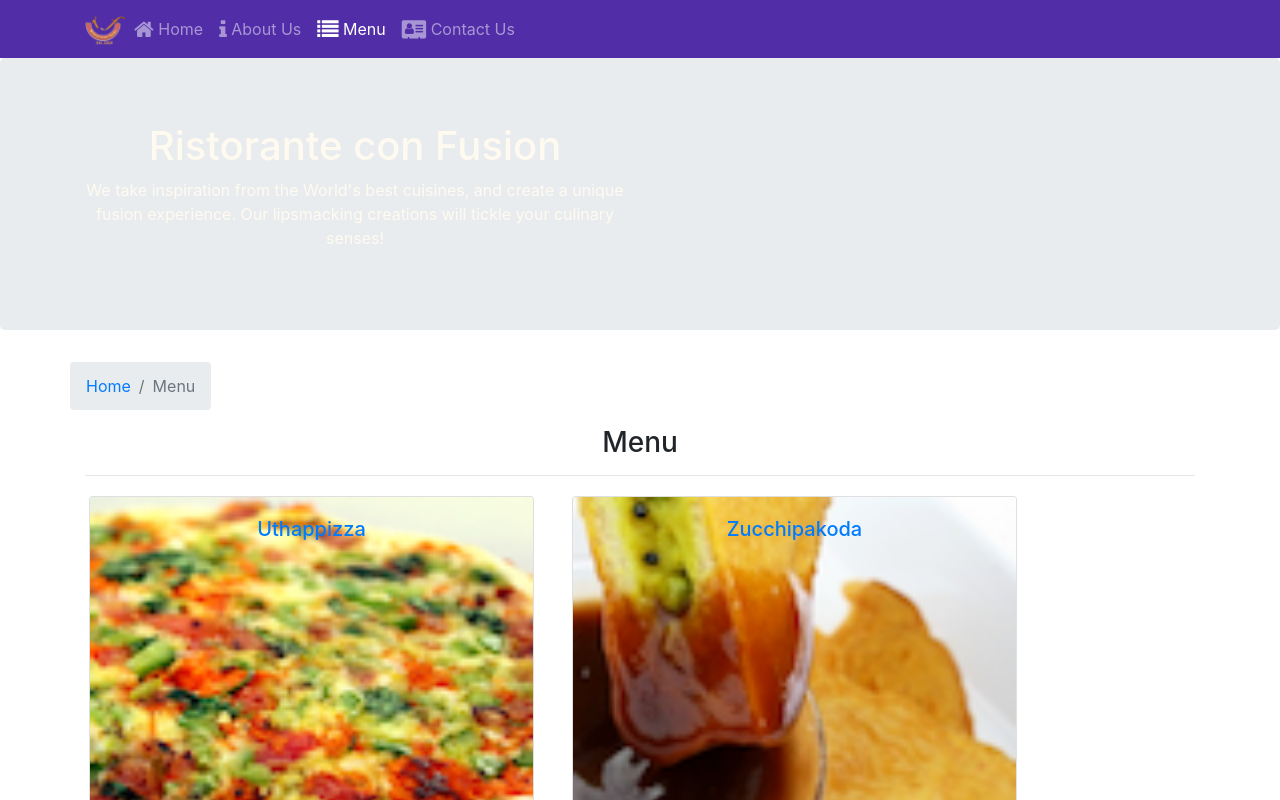
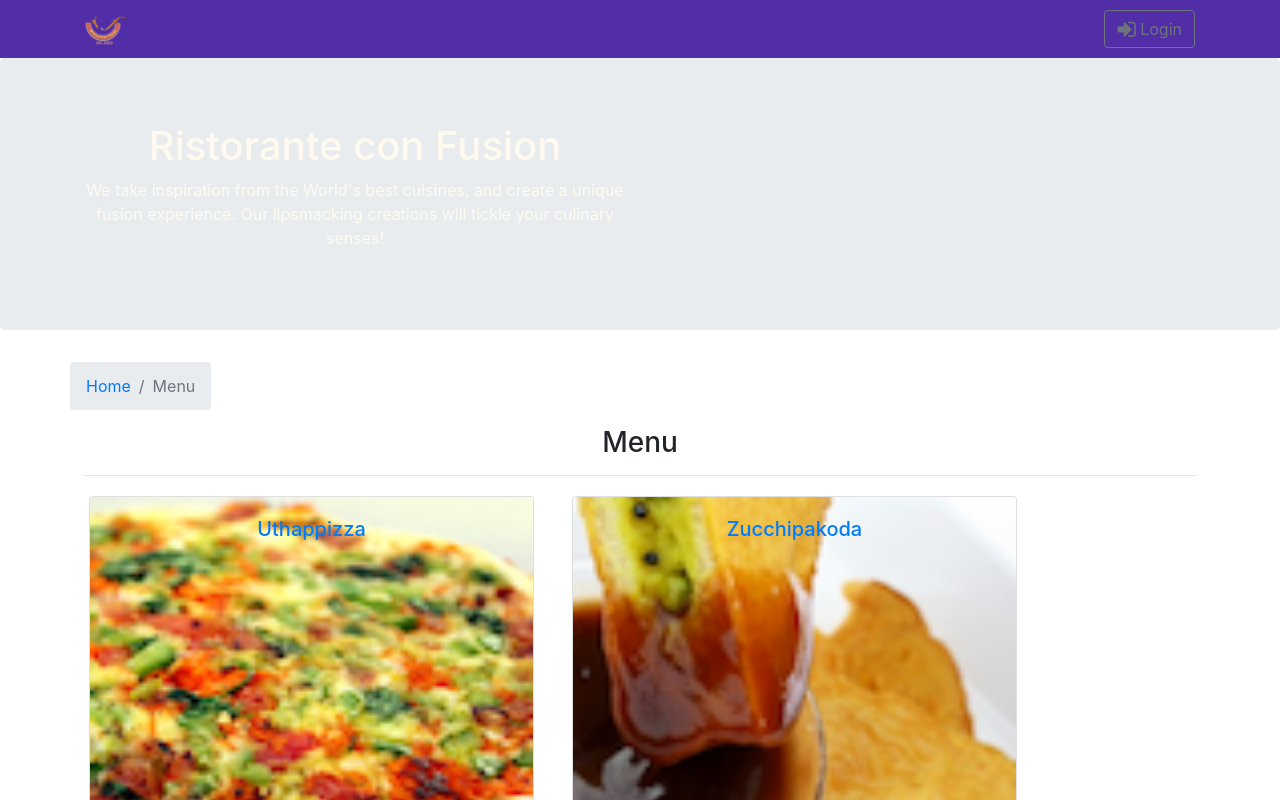
Before and after one commit to bfheythem/react-coursera-training, a React (Create React App) app: page /menu in a window 1280 px wide. Shown: the top 800 px of the page. Built offline with nearby package versions, Linux system fonts and the light colour scheme.

Commit message:
Uncontrolled Form

```diff
--- a/src/components/HeaderComponent.js
+++ b/src/components/HeaderComponent.js
@@ -1,5 +1,7 @@
 import React, { Component } from 'react';
-import { Nav, Navbar, NavbarBrand, NavbarToggler, Collapse, NavItem, Jumbotron } from 'reactstrap';
+import { Nav, Navbar, NavbarBrand, NavbarToggler, Collapse, NavItem, Jumbotron ,
+    Button, Modal, ModalHeader, ModalBody,
+    Form, FormGroup, Input, Label } from 'reactstrap';
 import { NavLink } from 'react-router-dom';
 class Header extends Component {
 
@@ -8,36 +10,69 @@
 
         this.toggleNav = this.toggleNav.bind(this);
         this.state = {
-          isNavOpen: false
+            isNavOpen: false,
+            isModalOpen: false
         };
+        this.toggleModal = this.toggleModal.bind(this);
+        this.handleLogin = this.handleLogin.bind(this);
+
       }
 
+      toggleModal() {
+        this.setState({
+          isModalOpen: !this.state.isModalOpen
+        });
+      }
       toggleNav() {
         this.setState({
           isNavOpen: !this.state.isNavOpen
         });
       }
+      handleLogin(event) {
+        this.toggleModal();
+        alert("Username: " + this.username.value + " Password: " + this.password.value
+            + " Remember: " + this.remember.checked);
+        event.preventDefault();
+
+    }
   render() {
     return(
       <div>
+          <Modal isOpen={this.state.isModalOpen} toggle={this.toggleModal}>
+                    <ModalHeader toggle={this.toggleModal}>Login</ModalHeader>
+                    <ModalBody>
+                    <Form onSubmit={this.handleLogin}>
+                            <FormGroup>
+                                <Label htmlFor="username">Username</Label>
+                                <Input type="text" id="username" name="username"
+                                    innerRef={(input) => this.username = input} />
+                            </FormGroup>
+                            <FormGroup>
+                                <Label htmlFor="password">Password</Label>
+                                <Input type="password" id="password" name="password"
+                                    innerRef={(input) => this.password = input}  />
+                            </FormGroup>
+                            <FormGroup check>
+                                <Label check>
+                                    <Input type="checkbox" name="remember"
+                                    innerRef={(input) => this.remember = input}  />
+                                    Remember me
+                                </Label>
+                            </FormGroup>
+                            <Button type="submit" value="submit" color="primary">Login</Button>
+                        </Form>
+                    </ModalBody>
+                </Modal>
                 <Navbar dark expand="md">
                     <div className="container">
                         <NavbarToggler onClick={this.toggleNav} />
                         <NavbarBrand className="mr-auto" href="/"><img src='assets/images/logo.png' height="30" width="41" alt='Ristorante Con Fusion' /></NavbarBrand>
                         <Collapse isOpen={this.state.isNavOpen} navbar>
-                            <Nav navbar>
-                            <NavItem>
-                                <NavLink className="nav-link"  to='/home'><span className="fa fa-home fa-lg"></span> Home</NavLink>
-                            </NavItem>
-                            <NavItem>
-                                <NavLink className="nav-link" to='/aboutus'><span className="fa fa-info fa-lg"></span> About Us</NavLink>
-                            </NavItem>
-                            <NavItem>
-                                <NavLink className="nav-link"  to='/menu'><span className="fa fa-list fa-lg"></span> Menu</NavLink>
-                            </NavItem>
-                            <NavItem>
-                                <NavLink className="nav-link" to='/contactus'><span className="fa fa-address-card fa-lg"></span> Contact Us</NavLink>
-                            </NavItem>
+
+                        <Nav className="ml-auto" navbar>
+                                <NavItem>
+                                    <Button outline onClick={this.toggleModal}><span className="fa fa-sign-in fa-lg"></span> Login</Button>
+                                </NavItem>
                             </Nav>
                         </Collapse>
                     </div>
```
